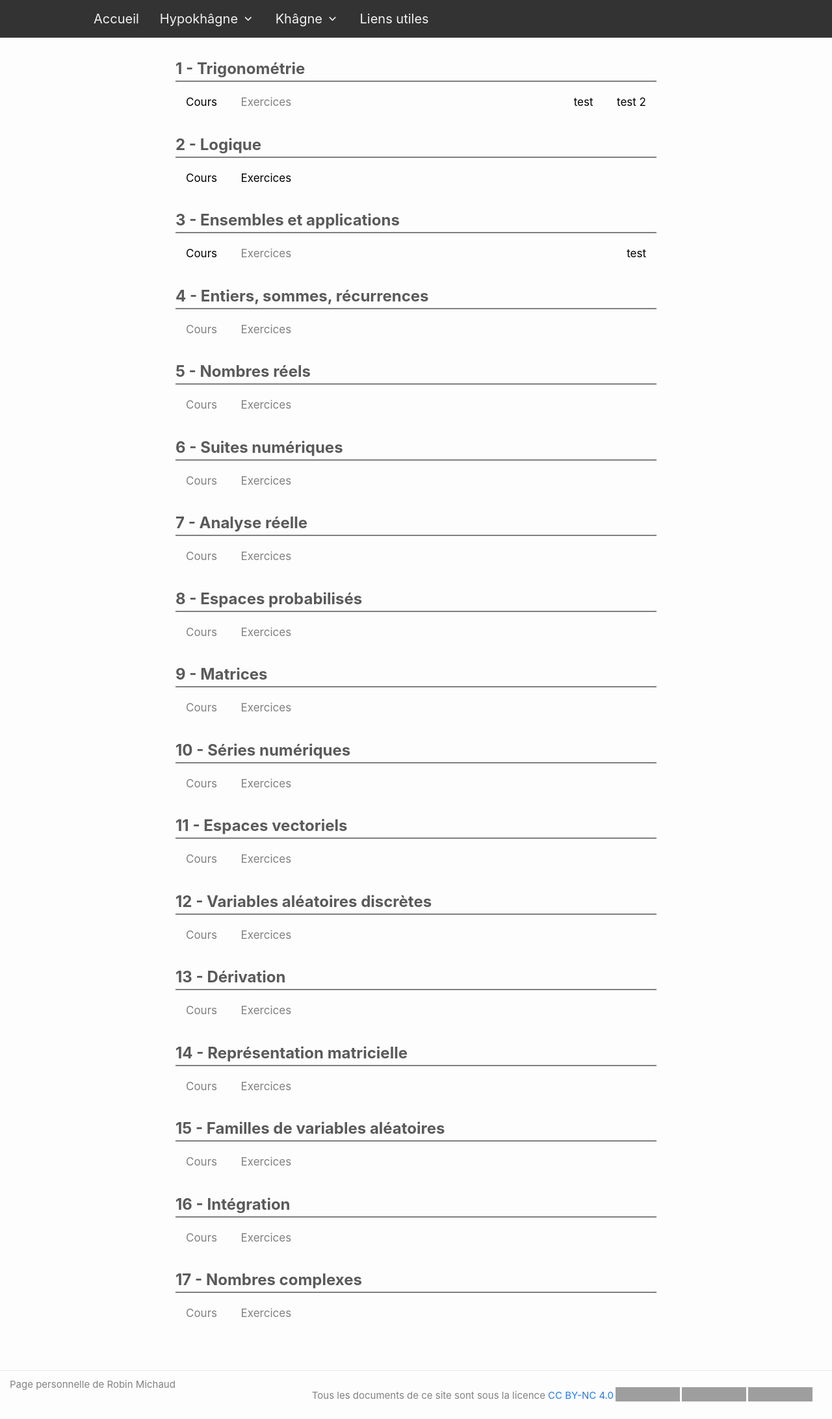
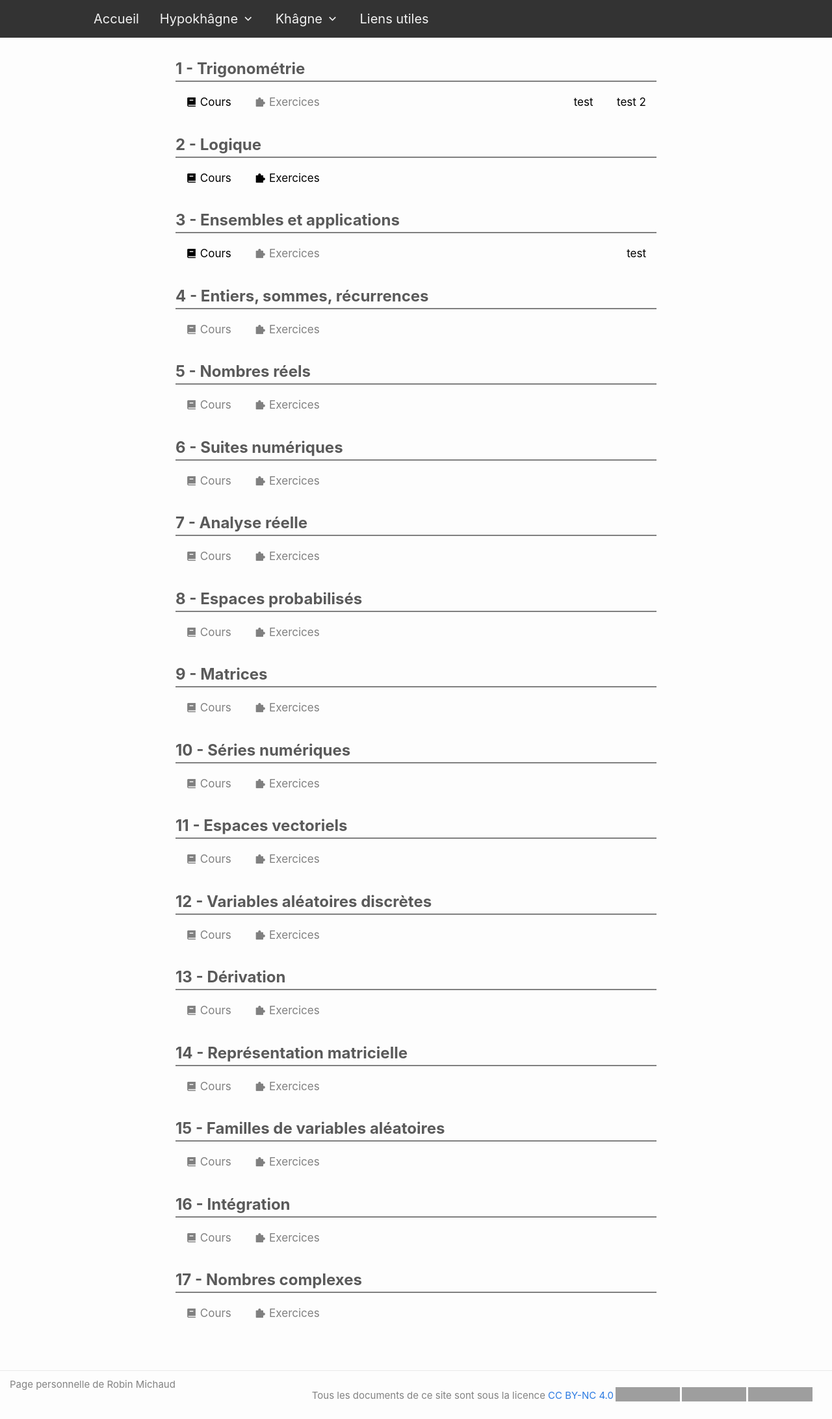
Before and after one commit to michaudmaths/michaudmaths.github.io, a Jekyll site: the page built from menu/cours.markdown, in a window 1280 px wide. Shown: the whole page at 65% size. Built offline with Jekyll 4.4.1, drawn with Linux system fonts in a browser that asks for light colours; nearby versions of some CDN libraries; grey boxes are pictures that could not be loaded.

Commit message:
ajout des icones cours et exercices

```diff
--- a/menu/cours.markdown
+++ b/menu/cours.markdown
@@ -18,17 +18,17 @@ permalink: /cours/
 	<div class="cours-exo">
 	{% if chapter.cours %}
 		<a href="{{cours_folder}}/{{chapter.cours}}.pdf">
-			Cours
+			<i class="ri-book-2-fill"></i> Cours
 		</a>
 	{% else %}
-		<div class="link-placeholder"> Cours </div>
+		<div class="link-placeholder"> <i class="ri-book-2-fill"></i> Cours </div>
 	{% endif%}
 	{% if chapter.exercices %}
 		<a href="{{exercices_folder}}/{{chapter.exercices}}.pdf">
-			Exercices
+			<i class="ri-puzzle-fill"></i> Exercices
 		</a>
 	{% else %}
-		<div class="link-placeholder"> Exercices</div>
+		<div class="link-placeholder"> <i class="ri-puzzle-fill"></i> Exercices</div>
 	{% endif %}
 	</div>
 	<div class="annexes">
```
